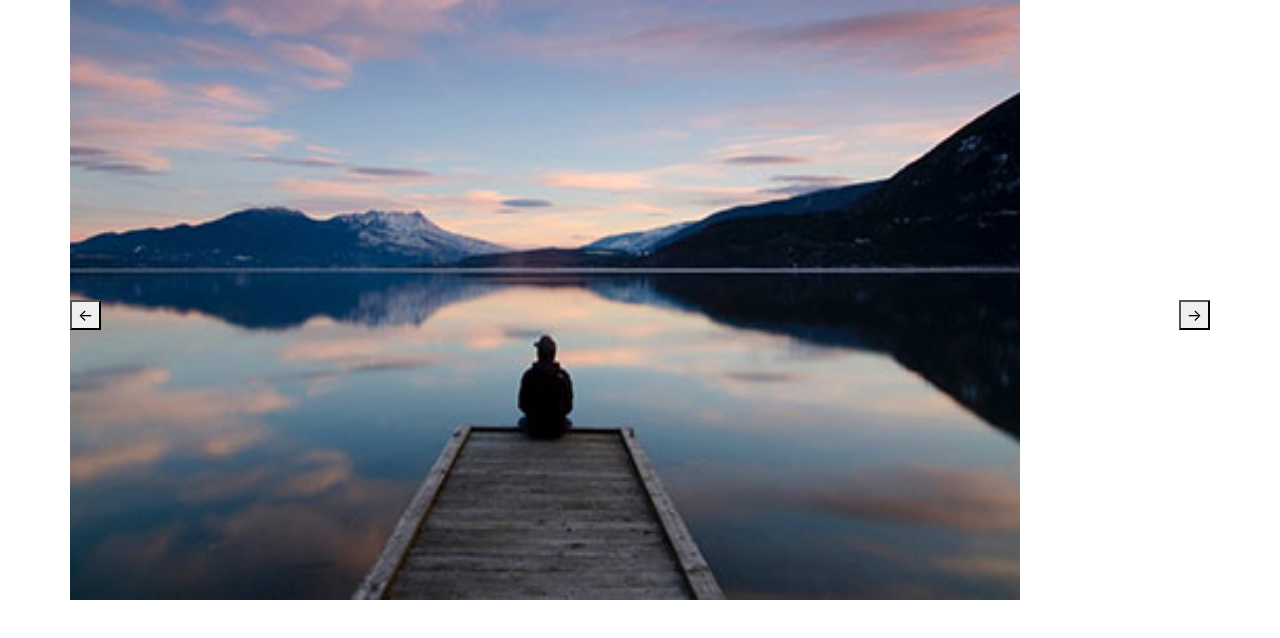
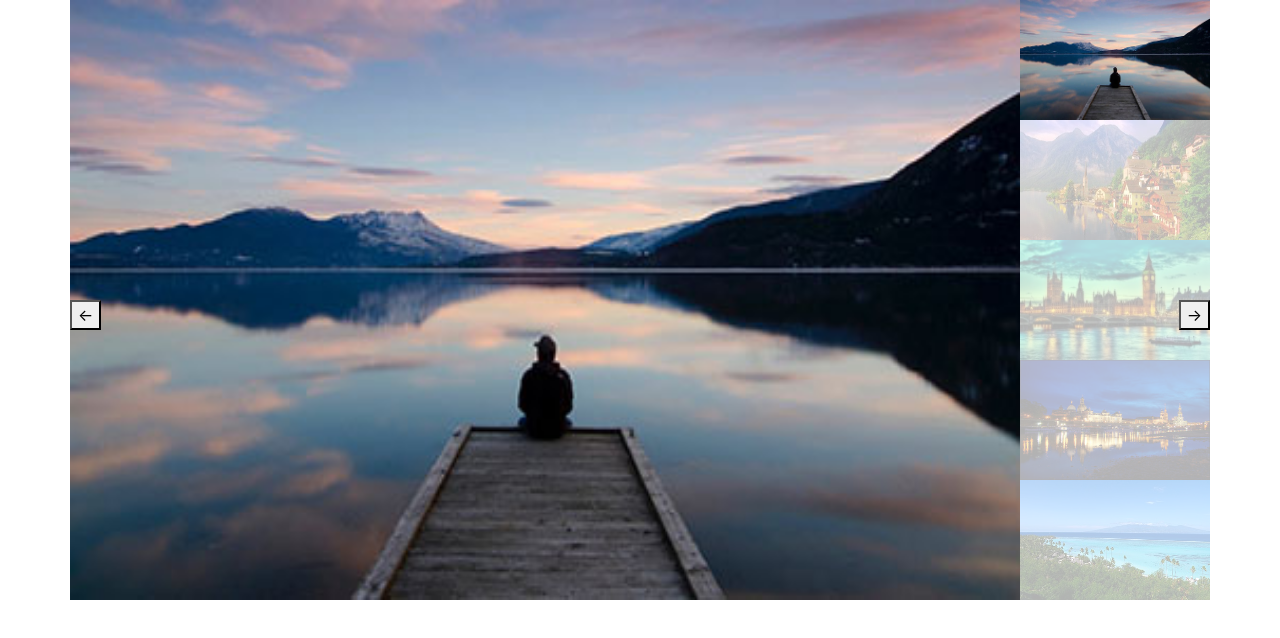
Before and after one commit to Luz42/vue-slider, a plain HTML site: page index.html in a window 1280 px wide. Drawn offline with nearby package versions, Linux system fonts and the light colour scheme.

Commit message:
STEP 2
con un ciclo vengono create le thumbnail

con una condizione, in base all'indice attivo, viene resa visibile

```diff
--- a/index.html
+++ b/index.html
@@ -19,6 +19,8 @@
 
             </div>
             <div id="thumbs-container" class="col-2 p-0">
+                                                                                            <!-- è possibile inserire delle condizioni all'interno della classe!! -->
+                <img v-for="(image, index) in imagesArray" class="img-fluid w-100 ae-h50" :class="(activeImage === index) ? 'ae-active' : ''" :src="image" :alt="image">
                 <!-- <img class="img-fluid w-100 d-none ae-active" src="img/01.jpg" alt="">
                 <img class="img-fluid w-100 d-none" src="img/02.jpg" alt="">
                 <img class="img-fluid w-100 d-none" src="img/03.jpg" alt="">
--- a/myScript.js
+++ b/myScript.js
@@ -35,7 +35,8 @@ const app = new Vue (
         el: '#root',
         data: {
             imagesArray: ['img/01.jpg', 'img/02.jpg', 'img/03.jpg', 'img/04.jpg', 'img/05.jpg'],
-            activeImage: 0
+            activeImage: 0,
+            // visibleClass: '',
         },
         methods: {
 
@@ -57,7 +58,17 @@ const app = new Vue (
                 else{
                 this.activeImage = this.imagesArray.length - 1
                 }
-            }
+            },
+
+            // isVisibleThumb: function(){
+
+            //     if(this.imagesArray.findIndex(this.imagesArray[this.activeImage]) === this.activeImage){
+
+            //         this.visibleClass = 'ae-active'
+
+            //     }
+
+            // }
 
 
 
```
